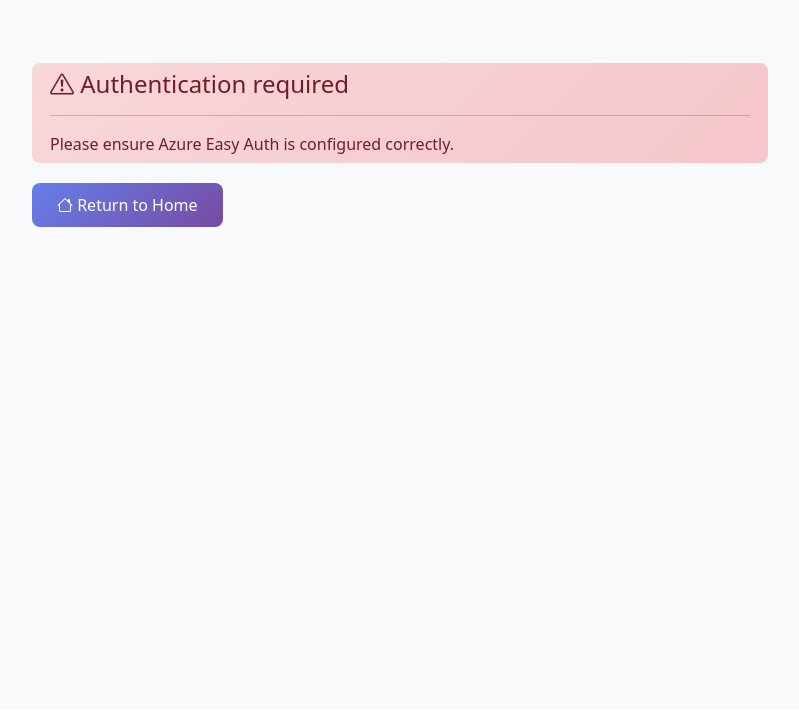
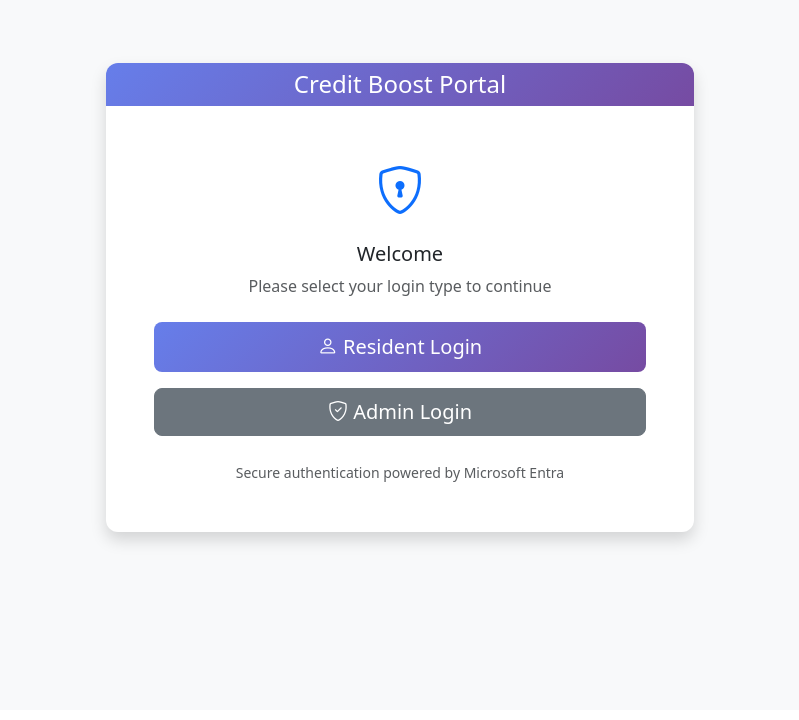
Before and after one commit to PeakMade/Credit-Boost-Portal, a Flask app: page / in a window 1280 px wide. Shown: the part 80-800 px from the top of the page, without its empty margins (240-1039 px from the left). Run offline with Flask 3, Linux system fonts and the light colour scheme.

Commit message:
Add Resident and Admin login buttons to landing page

```diff
--- a/app.py
+++ b/app.py
@@ -447,8 +447,7 @@ def log_response_info(response):
 @app.route('/login')
 def landing():
     """
-    Root route - redirects to appropriate dashboard if authenticated,
-    otherwise shows error (since Easy Auth should handle login)
+    Root route - shows login options or redirects to appropriate dashboard if authenticated
     """
     try:
         # Check if user is authenticated via Easy Auth
@@ -466,15 +465,9 @@ def landing():
                                      message='Your account is authenticated but not authorized to access this application.',
                                      details=f'Email: {claims.get("email", "Unknown")}')
 
-        # If we reach here with Easy Auth enabled, something is wrong
-        # In production, Easy Auth should prevent unauthenticated access
-        # This path is mainly for local development
-        if app.debug:
-            return render_template('landing.html')
-        else:
-            return render_template('error.html',
-                                 message='Authentication required',
-                                 details='Please ensure Azure Easy Auth is configured correctly.')
+        # Show landing page with login options
+        return render_template('landing.html')
+
     except Exception as e:
         logger.error(f"❌ Error in landing route: {str(e)}", exc_info=True)
         return render_template('error.html',
--- a/templates/landing.html
+++ b/templates/landing.html
@@ -4,49 +4,37 @@
 
 {% block content %}
 <div class="row justify-content-center mt-5">
-    <div class="col-md-5">
+    <div class="col-md-6">
         <div class="card shadow">
             <div class="card-header bg-primary text-white text-center">
-                <h4 class="mb-0">Rent Reporting Portal</h4>
+                <h4 class="mb-0">Credit Boost Portal</h4>
             </div>
             <div class="card-body p-5">
                 <div class="text-center mb-4">
                     <i class="bi bi-shield-lock text-primary" style="font-size: 3rem;"></i>
-                    <h5 class="mt-3">Sign In</h5>
-                    <p class="text-muted">Enter your credentials to continue</p>
+                    <h5 class="mt-3">Welcome</h5>
+                    <p class="text-muted">Please select your login type to continue</p>
                 </div>
 
-                {% if error %}
-                <div class="alert alert-danger" role="alert">
-                    <i class="bi bi-exclamation-triangle"></i> {{ error }}
+                <!-- Resident Login Button -->
+                <div class="d-grid gap-3 mb-3">
+                    <a href="/.auth/login/external_oidc" class="btn btn-primary btn-lg">
+                        <i class="bi bi-person"></i> Resident Login
+                    </a>
                 </div>
-                {% endif %}
 
-                <form method="POST" action="{{ url_for('login') }}">
-                    <div class="mb-3">
-                        <label for="email" class="form-label">Email Address</label>
-                        <div class="input-group">
-                            <span class="input-group-text"><i class="bi bi-envelope"></i></span>
-                            <input type="email" class="form-control" id="email" name="email"
-                                   placeholder="Enter your email" required>
-                        </div>
-                    </div>
+                <!-- Admin Login Button -->
+                <div class="d-grid gap-3">
+                    <a href="/.auth/login/aad" class="btn btn-secondary btn-lg">
+                        <i class="bi bi-shield-check"></i> Admin Login
+                    </a>
+                </div>
 
-                    <div class="mb-4">
-                        <label for="password" class="form-label">Password</label>
-                        <div class="input-group">
-                            <span class="input-group-text"><i class="bi bi-lock"></i></span>
-                            <input type="password" class="form-control" id="password" name="password"
-                                   placeholder="Enter your password" required>
-                        </div>
-                    </div>
-
-                    <div class="d-grid">
-                        <button type="submit" class="btn btn-primary btn-lg">
-                            <i class="bi bi-box-arrow-in-right"></i> Sign In
-                        </button>
-                    </div>
-                </form>
+                <div class="text-center mt-4">
+                    <small class="text-muted">
+                        Secure authentication powered by Microsoft Entra
+                    </small>
+                </div>
             </div>
         </div>
     </div>
```
